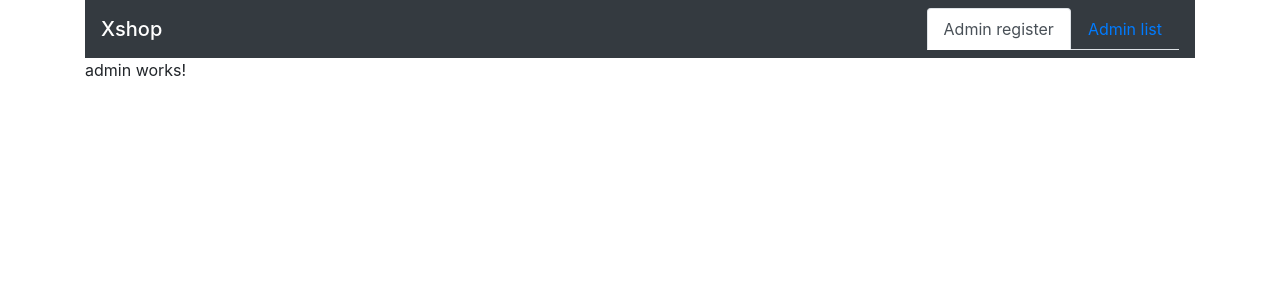
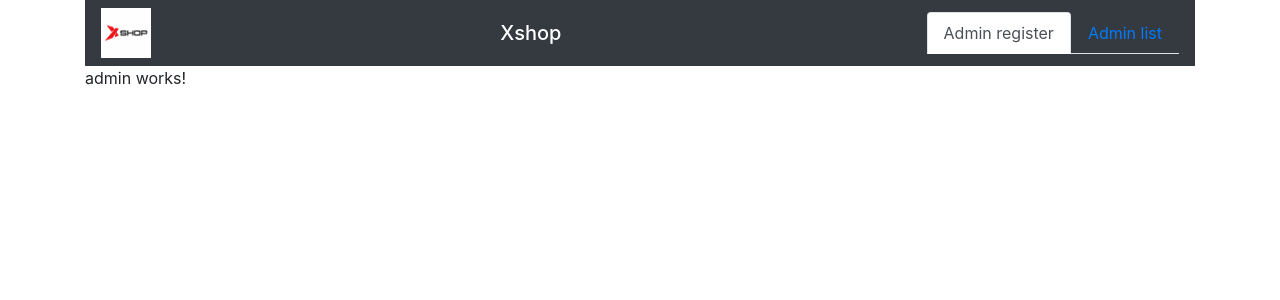
Before and after one commit to RajithaGayashan/Angular-project-using-firestore, an Angular app: page / in a window 1280 px wide. Shown: the top 300 px of the page. Built offline with nearby package versions, Linux system fonts and the light colour scheme; what @angular/fire would draw is missing.

Commit message:
navbar photo added

```diff
--- a/src/app/all-admin/all-admin.component.html
+++ b/src/app/all-admin/all-admin.component.html
@@ -1,4 +1,5 @@
 <nav class="navbar navbar-dark bg-dark">
+  <img src="/assets/images/xshop.jpg" width="50" height="50" alt="fuck">
   <a class="navbar-brand mb-0 h1" href="#">Xshop</a>
     <div class="nav nav-tabs" id="nav-tab" role="tablist">
       <a class="nav-item nav-link active" id="nav-home-tab" data-toggle="tab" href="#nav-home" role="tab" aria-controls="nav-home" aria-selected="true">Admin register</a>
@@ -8,5 +9,4 @@
   <div class="tab-content" id="nav-tabContent">
     <div class="tab-pane fade show active" id="nav-home" role="tabpanel" aria-labelledby="nav-home-tab"><app-admin></app-admin></div>
     <div class="tab-pane fade" id="nav-profile" role="tabpanel" aria-labelledby="nav-profile-tab"><app-admin-list></app-admin-list></div>
-    <div class="tab-pane fade" id="nav-contact" role="tabpanel" aria-labelledby="nav-contact-tab">...</div>
   </div>
```
Also changed, not shown: src/assets/images/xshop.jpg (renamed from src/assets/download.png).
